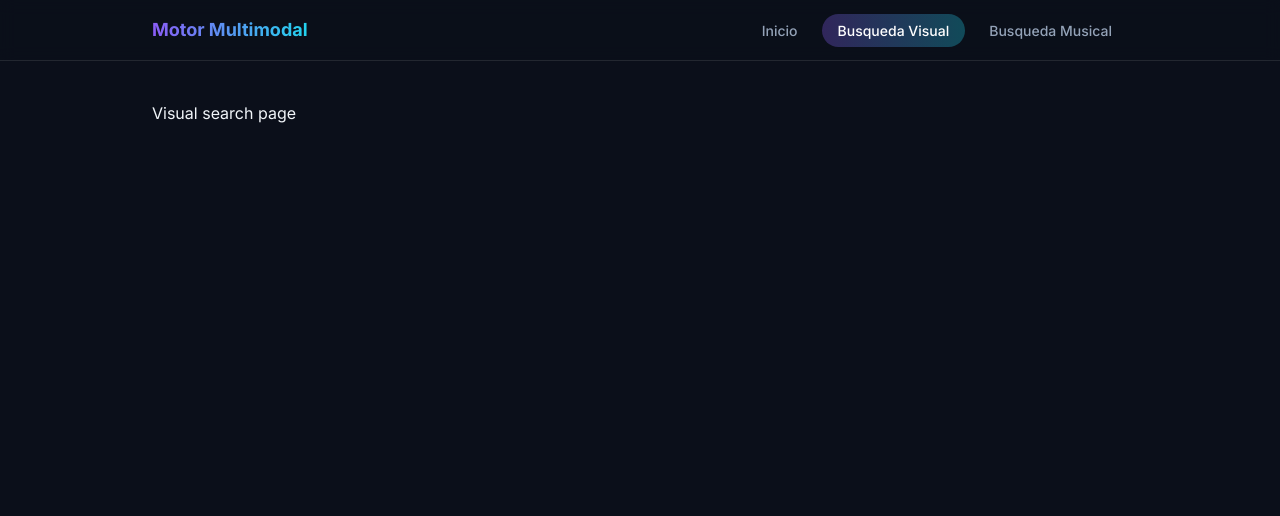
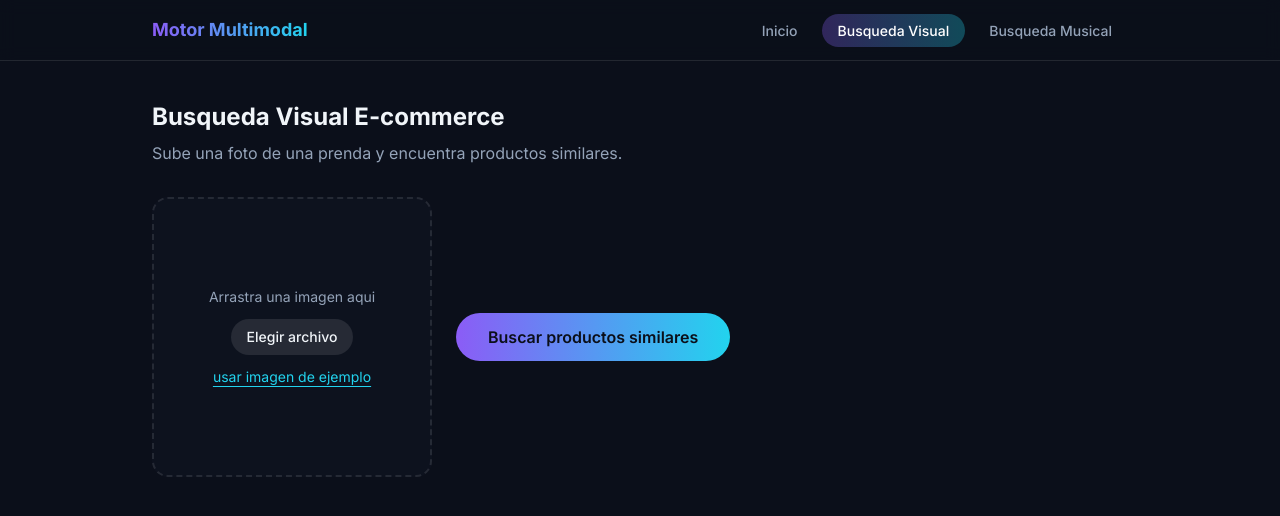
Before and after one commit to andre749/Proyecto2-BBD2_multimedia_database, a React (Vite) app in the folder frontend/: page /visual-search in a window 1280 px wide. Shown: the top 516 px of the page. Built offline with nearby package versions, Linux system fonts and the light colour scheme.

Commit message:
feat(frontend): implement visual search page (upload, search, results grid)

```diff
--- a/frontend/src/pages/visual-search/VisualSearchPage.jsx
+++ b/frontend/src/pages/visual-search/VisualSearchPage.jsx
@@ -1,3 +1,132 @@
+import { useState, useCallback } from 'react'
+import { motion } from 'framer-motion'
+import { searchByImage } from '../../api/client.js'
+import { PRODUCTS } from '../../api/mockData/products.js'
+import LoadingSkeleton from '../../components/shared/LoadingSkeleton.jsx'
+import EmptyState from '../../components/shared/EmptyState.jsx'
+import ResultCard from '../../components/shared/ResultCard.jsx'
+
+function fileFromExampleImage() {
+  return fetch(PRODUCTS[0].imageUrl)
+    .then((res) => res.blob())
+    .then((blob) => new File([blob], 'ejemplo.jpg', { type: blob.type || 'image/jpeg' }))
+}
+
 export default function VisualSearchPage() {
-  return <div>Visual search page</div>
+  const [file, setFile] = useState(null)
+  const [previewUrl, setPreviewUrl] = useState(null)
+  const [isDragging, setIsDragging] = useState(false)
+  const [status, setStatus] = useState('idle')
+  const [error, setError] = useState(null)
+  const [results, setResults] = useState([])
+
+  const pickFile = useCallback((f) => {
+    if (!f) return
+    setFile(f)
+    setPreviewUrl(URL.createObjectURL(f))
+    setError(null)
+  }, [])
+
+  const handleDrop = (e) => {
+    e.preventDefault()
+    setIsDragging(false)
+    pickFile(e.dataTransfer.files?.[0])
+  }
+
+  const handleUseExample = async () => {
+    const example = await fileFromExampleImage().catch(() => null)
+    if (example) pickFile(example)
+  }
+
+  const handleSearch = async () => {
+    if (!file) {
+      setError('Sube o elige una imagen antes de buscar.')
+      return
+    }
+    setStatus('loading')
+    setError(null)
+    try {
+      const { results } = await searchByImage(file)
+      setResults(results)
+      setStatus('done')
+    } catch (err) {
+      setError(err.message)
+      setStatus('idle')
+    }
+  }
+
+  return (
+    <div>
+      <h1 className="mb-2 text-2xl font-bold">Busqueda Visual E-commerce</h1>
+      <p className="mb-8 text-slate-400">Sube una foto de una prenda y encuentra productos similares.</p>
+
+      <div className="mb-8 grid gap-6 sm:grid-cols-[280px_1fr]">
+        <motion.div
+          onDragOver={(e) => {
+            e.preventDefault()
+            setIsDragging(true)
+          }}
+          onDragLeave={() => setIsDragging(false)}
+          onDrop={handleDrop}
+          animate={{ borderColor: isDragging ? 'rgba(34,211,238,0.6)' : 'rgba(255,255,255,0.1)' }}
+          className="flex aspect-square flex-col items-center justify-center gap-3 rounded-2xl border-2 border-dashed bg-panel/40 p-4 text-center"
+        >
+          {previewUrl ? (
+            <img src={previewUrl} alt="Imagen de consulta" className="h-full w-full rounded-xl object-cover" />
+          ) : (
+            <>
+              <p className="text-sm text-slate-400">Arrastra una imagen aqui</p>
+              <label className="cursor-pointer rounded-full bg-white/10 px-4 py-2 text-sm font-medium hover:bg-white/20">
+                Elegir archivo
+                <input
+                  type="file"
+                  accept="image/*"
+                  aria-label="Subir imagen"
+                  className="hidden"
+                  onChange={(e) => pickFile(e.target.files?.[0])}
+                />
+              </label>
+              <button onClick={handleUseExample} className="text-sm text-accent-cyan underline underline-offset-4">
+                usar imagen de ejemplo
+              </button>
+            </>
+          )}
+        </motion.div>
+
+        <div className="flex flex-col justify-center gap-4">
+          {error && <p className="text-sm text-red-400">{error}</p>}
+          <motion.button
+            whileTap={{ scale: 0.97 }}
+            onClick={handleSearch}
+            disabled={status === 'loading'}
+            className="w-fit rounded-full bg-gradient-to-r from-accent-violet to-accent-cyan px-8 py-3 font-semibold text-ink disabled:opacity-50"
+          >
+            {status === 'loading' ? 'Buscando...' : 'Buscar productos similares'}
+          </motion.button>
+        </div>
+      </div>
+
+      {status === 'loading' && <LoadingSkeleton count={10} />}
+
+      {status === 'done' && results.length === 0 && (
+        <EmptyState description="No encontramos productos similares para esta imagen." />
+      )}
+
+      {status === 'done' && results.length > 0 && (
+        <div className="grid grid-cols-2 gap-5 sm:grid-cols-3 md:grid-cols-5">
+          {results.map((product, i) => (
+            <ResultCard
+              key={product.id}
+              index={i}
+              to={`/visual-search/${product.id}`}
+              imageUrl={product.imageUrl}
+              title={product.name}
+              subtitle={product.category}
+              similarity={product.similarity}
+            />
+          ))}
+        </div>
+      )}
+    </div>
+  )
 }
```
Also changed, not shown: 1 other file (tests, documents, lock files or other folders).
